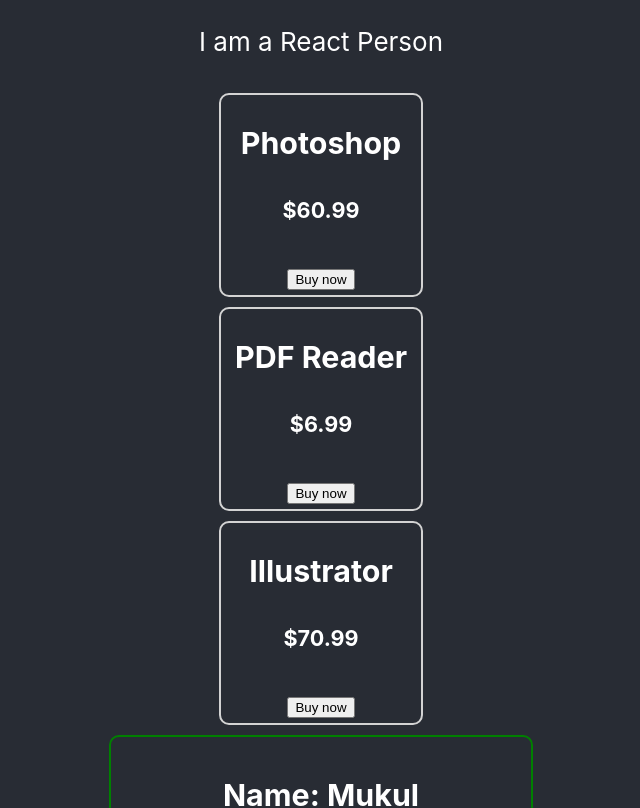
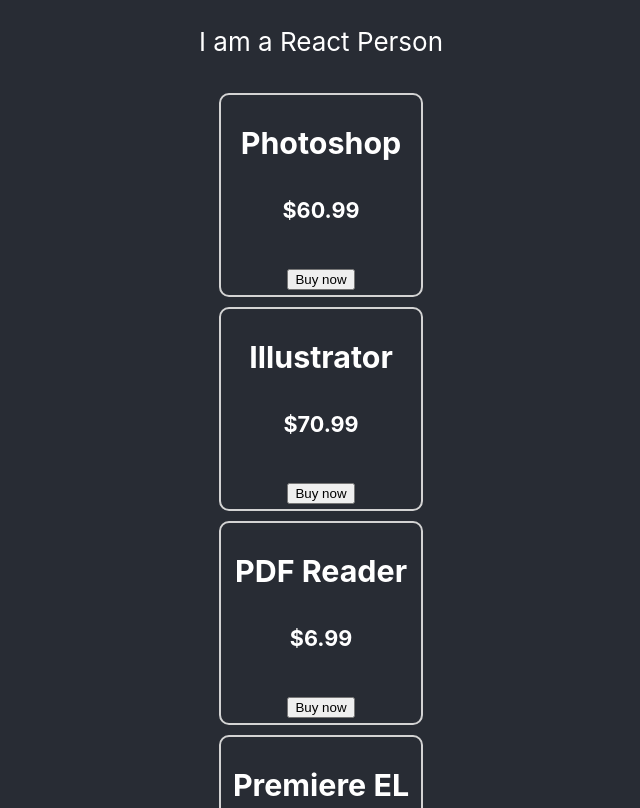
Before and after one commit to bishnunathbd/react-core-concepts, a React (Create React App) app: page / in a window 1280 px wide. Shown: the top 808 px of the page, without its empty margins (319-959 px from the left). Built offline with nearby package versions, Linux system fonts and the light colour scheme.

Commit message:
32-9-create multiple components from an array of objects

```diff
--- a/src/App.js
+++ b/src/App.js
@@ -5,16 +5,18 @@
   const products = [
     {name: 'Photoshop', price: '$60.99'},
     {name: 'Illustrator', price: '$70.99'},
-    {name: 'PDF Reader', price: '$6.99'}
+    {name: 'PDF Reader', price: '$6.99'},
+    {name: 'Premiere EL', price: '$244.99'}
   ];
 
   return (
     <div className="App">
       <header className="App-header">
         <p>I am a React Person</p>
-        <Product product={products[0]}></Product>
-        <Product product={products[2]}></Product>
-        <Product product={products[1]}></Product>
+        {
+          products.map(pd => <Product product={pd}></Product>)
+        }
+
         <Person name='Mukul' job='Employee'></Person>
         <Person name='Shaquib' job='Programmer'></Person>
         <Person name='Sagar' job='Designer'></Person>
```
